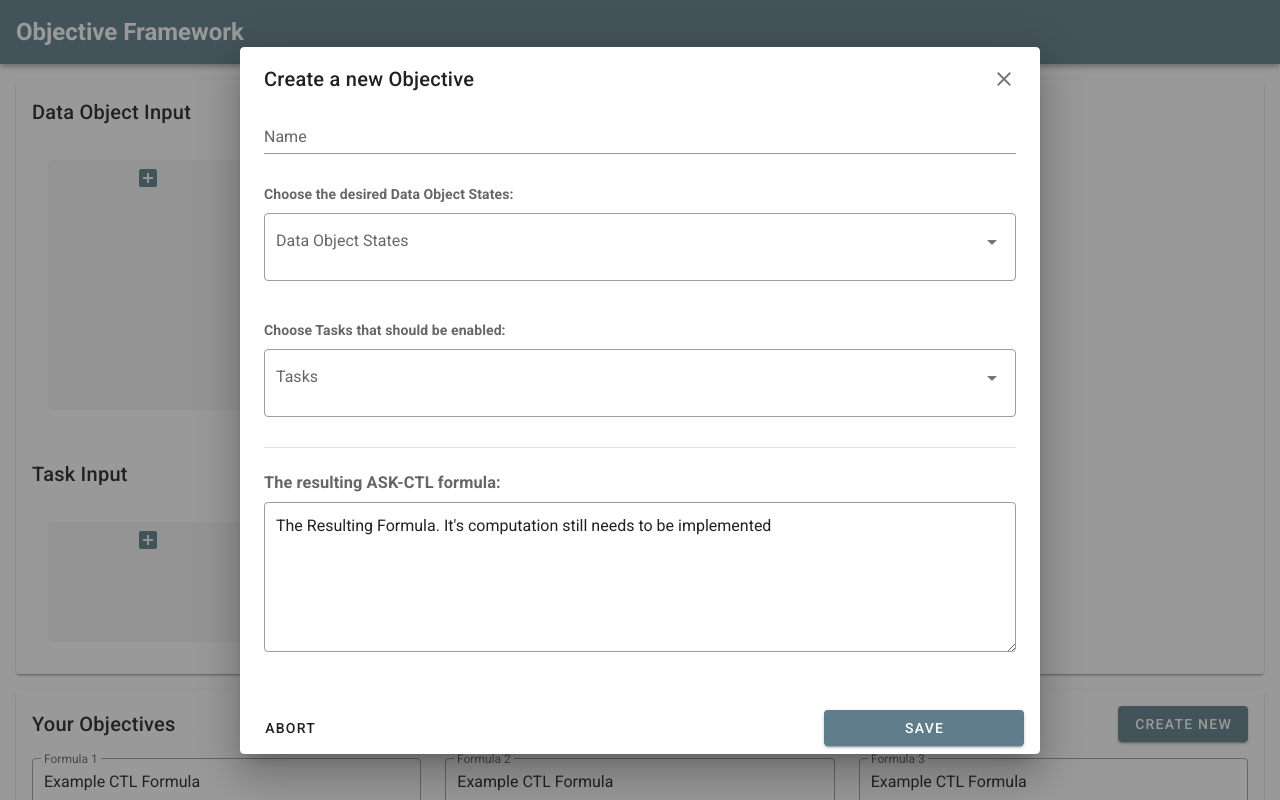
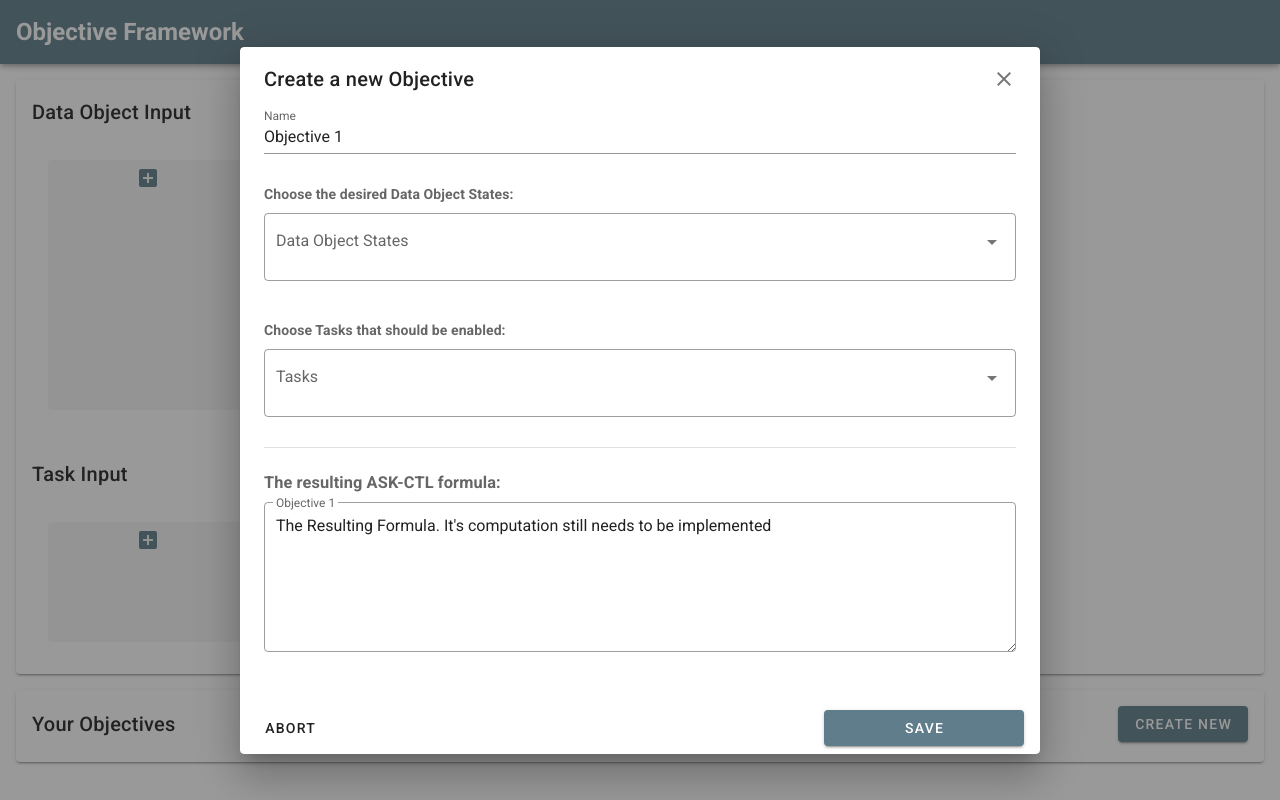
Before and after one commit to AnjoSs/objective-framework, a Vue app: page / in a window 1280 px wide. Both pictures are taken after a click on the button "CREATE NEW". Shown: the top 800 px of the page. Built offline with nearby package versions, Linux system fonts and the light colour scheme.

Commit message:
invoke actual dos and ts

```diff
--- a/src/components/CreateFormulaForm.vue
+++ b/src/components/CreateFormulaForm.vue
@@ -13,11 +13,12 @@
       </v-card-title>
       <v-card-text>
         <div>
-          <v-text-field label="Name" clearable />
+          <v-text-field v-model="newFormula.name" label="Name" clearable />
         </div>
         <div>
           <h4 class="py-2">Choose the desired Data Object States:</h4>
           <v-select
+            v-model="selectedDataObjectStates"
             label="Data Object States"
             outlined
             multiple
@@ -29,6 +30,7 @@
         <div>
           <h4 class="py-2">Choose Tasks that should be enabled:</h4>
           <v-select
+            v-model="selectedTasks"
             label="Tasks"
             outlined
             multiple
@@ -40,10 +42,10 @@
         <v-divider class="py-2" />
         <h3 class="py-2">The resulting ASK-CTL formula:</h3>
         <v-textarea
+          v-model="newFormula.formula"
           outlined
           :name="`new_formula`"
           :label="newFormula.name"
-          :value="newFormula.formula"
         ></v-textarea>
       </v-card-text>
       <v-card-actions>
@@ -55,7 +57,7 @@
           color="blue-grey"
           class="white--text"
           min-width="200"
-          @click="showDialog = false"
+          @click="onSave"
         >
           Save
         </v-btn>
@@ -68,6 +70,10 @@ import { ref, toRefs, watch } from "@vue/composition-api";
 export default {
   name: "CreateFormulaForm",
   props: {
+    id: {
+      type: Number,
+      default: 0,
+    },
     dataObjects: {
       type: Array,
       required: true,
@@ -77,8 +83,19 @@ export default {
       required: true,
     },
   },
-  setup(props) {
-    const { dataObjects, tasks } = toRefs(props);
+  setup(props, context) {
+    const { dataObjects, tasks, id } = toRefs(props);
+
+    const showDialog = ref(false);
+
+    const getIinitialValues = () => {
+      return {
+        name: `Objective ${id.value + 1}`,
+        formula: `The Resulting Formula. It's computation still needs to be implemented`,
+      };
+    };
+
+    const newFormula = ref(getIinitialValues());
 
     const dataObjectStateInputs = ref([]);
 
@@ -110,15 +127,42 @@ export default {
       { deep: true }
     );
 
+    const onSave = () => {
+      context.emit("created", newFormula.value);
+      showDialog.value = false;
+      newFormula.value = getIinitialValues();
+    };
+
+    const selectedDataObjectStates = ref([]);
+
+    const selectedTasks = ref([]);
+
+    watch([selectedDataObjectStates, selectedTasks], () => {
+      newFormula.value.formula = compileAskCTLFormula(
+        selectedDataObjectStates.value,
+        selectedTasks.value
+      );
+    });
+
     return {
-      showDialog: ref(false),
+      showDialog,
       dataObjectStateInputs,
       taskInputs,
-      newFormula: ref({
-        name: "",
-        formula: `The Resulting Formula. It's computation still needs to be implemented`,
-      }),
+      selectedDataObjectStates,
+      selectedTasks,
+      onSave,
+      newFormula,
     };
   },
 };
+
+function compileAskCTLFormula(dataObjectStates, tasks) {
+  let formula = "";
+  // TODO: Implement the actual compiling here
+  dataObjectStates.forEach((doState) => {
+    formula += doState;
+  });
+  tasks.forEach((task) => (formula += task));
+  return formula;
+}
 </script>
--- a/src/components/FormulaCard.vue
+++ b/src/components/FormulaCard.vue
@@ -3,7 +3,12 @@
     <v-card-title>
       Your Objectives
       <v-spacer />
-      <create-formula-form :data-objects="dataObjects" :tasks="tasks" />
+      <create-formula-form
+        :data-objects="dataObjects"
+        :tasks="tasks"
+        :id="askCTLformulas.length"
+        @created="(newFormula) => onAdded(newFormula)"
+      />
     </v-card-title>
     <v-card-text>
       <v-row>
@@ -41,14 +46,19 @@ export default {
     },
   },
   setup() {
+    const askCTLformulas = ref([]);
+
+    const onAdded = (newFormula) => {
+      askCTLformulas.value.push(copy(newFormula));
+    };
     return {
-      askCTLformulas: ref([
-        { name: "Formula 1", formula: "Example CTL Formula " },
-        { name: "Formula 2", formula: "Example CTL Formula " },
-        { name: "Formula 3", formula: "Example CTL Formula " },
-        { name: "Formula 4", formula: "Example CTL Formula " },
-      ]),
+      askCTLformulas,
+      onAdded,
     };
   },
 };
+
+function copy(object) {
+  return JSON.parse(JSON.stringify(object));
+}
 </script>
```
